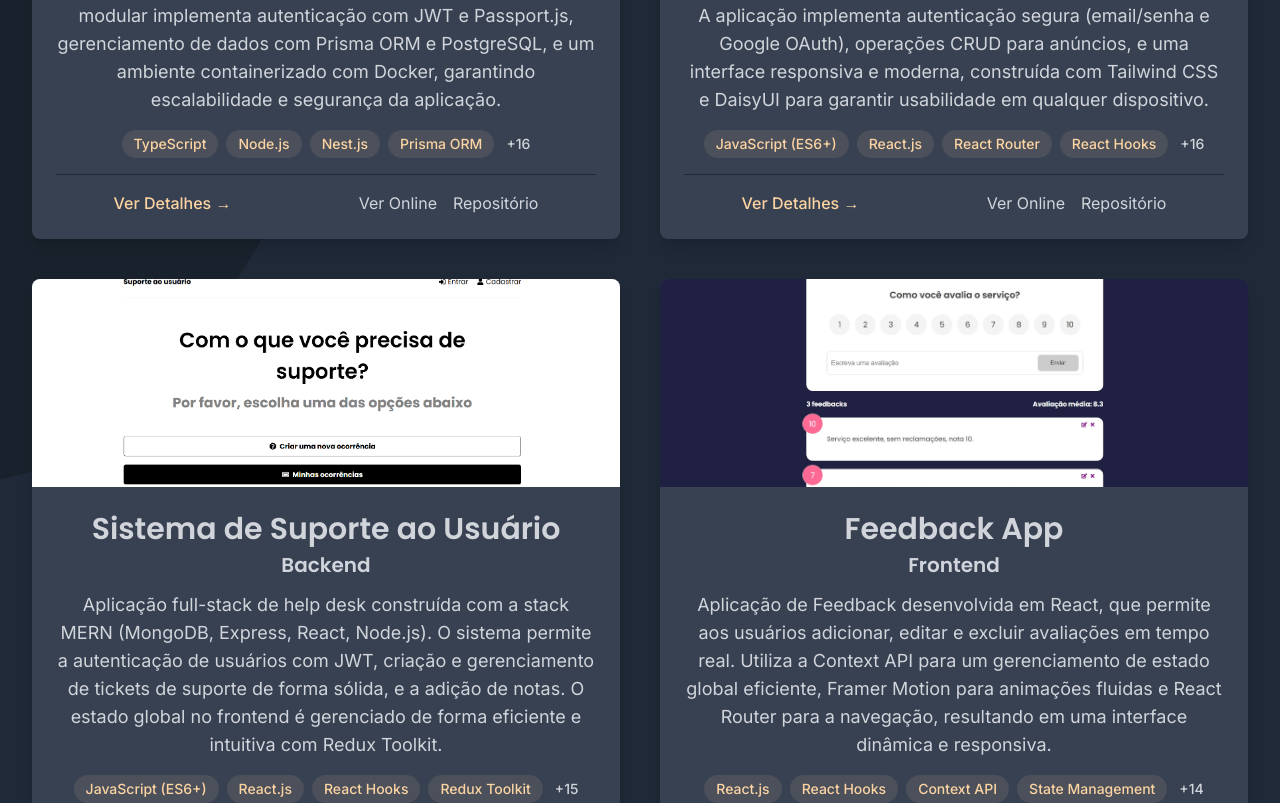
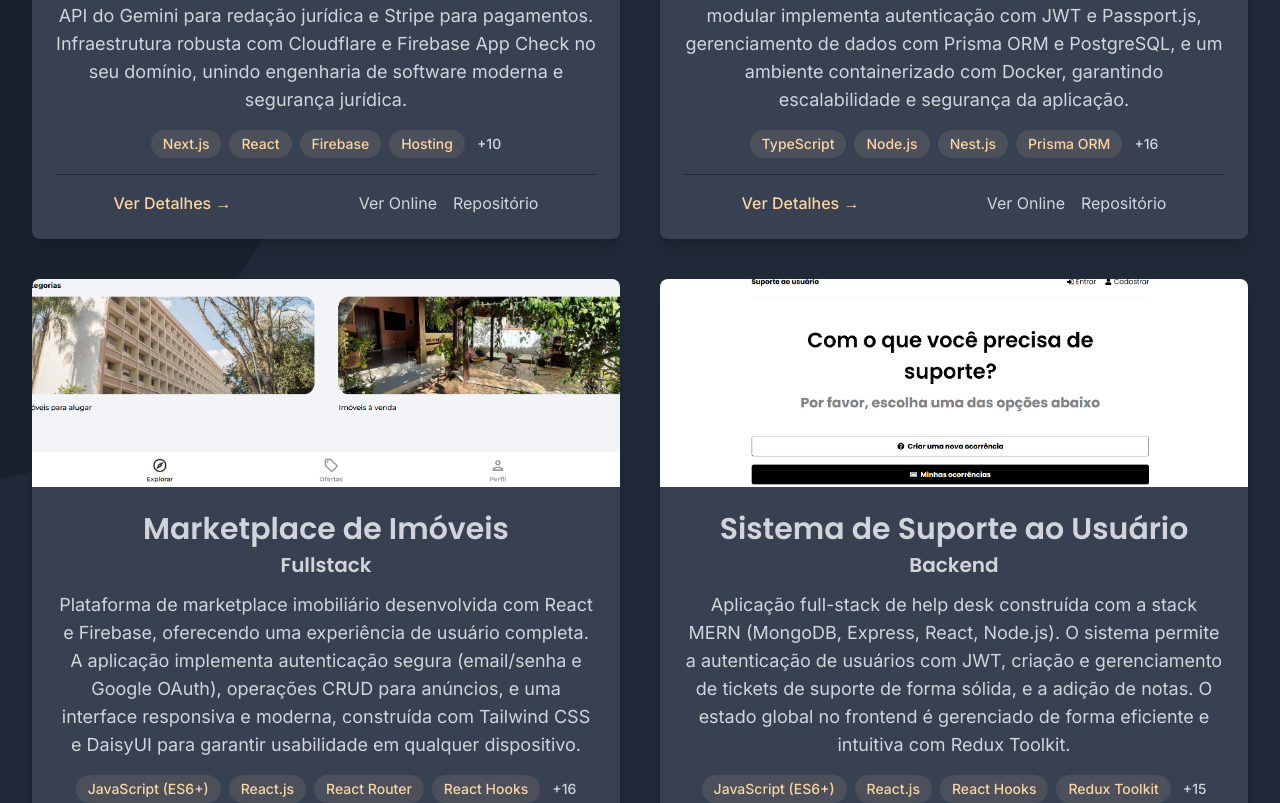
Before and after one commit to rodrigocvmd/portfolio, a Next.js app: page /projetos in a window 1280 px wide. Shown: the part 722-1525 px from the top of the page. Built offline with nearby package versions, Linux system fonts and the light colour scheme.

Commit message:
feat: add project Auto Defesa, remove project Feedback App

```diff
--- a/src/app/projetos/[slug]/page.tsx
+++ b/src/app/projetos/[slug]/page.tsx
@@ -4,6 +4,42 @@ import TechTag from "@/components/TechTag";
 import TechList from "@/components/TechList";
 
 const allProjects = [
+	{
+		title: "Auto Defesa",
+		stack: "(Fullstack)",
+		description: [
+			"Desenvolvi o Auto Defesa, um SaaS Fullstack que representa a convergência entre tecnologia de ponta e utilidade jurídica, automatizando a redação de recursos para multas de trânsito através da inteligência artificial generativa do Google Gemini. A solução foi construída utilizando Next.js para garantir um carregamento ultrarrápido e uma indexação de SEO eficiente, integrando-se perfeitamente ao ecossistema do Firebase para gestão de autenticação, banco de dados e hospedagem segura. Para o processamento financeiro, implementei uma estrutura robusta via Stripe API, adaptada especificamente para o mercado nacional com suporte a métodos de pagamento dinâmicos como Pix, Boleto Bancário e Cartão de Crédito, permitindo que a aplicação opere de forma totalmente autônoma no domínio meuautodefesa.com.br.",
+			"O principal obstáculo técnico e de negócio superado foi a necessidade de blindar a aplicação contra os custos variáveis e riscos de abuso comuns em sistemas baseados em LLMs (Large Language Models). Para solucionar essa questão, projetei uma arquitetura de segurança multicamada que utiliza o Firebase App Check com reCAPTCHA Enterprise para validar a integridade das requisições e impedir o uso da API por bots ou agentes externos. Complementarmente, estabeleci uma governança de recursos no Google Cloud Platform através de limites de cota diários e por minuto, criando 'disjuntores financeiros' que protegem o projeto contra picos de uso indesejados e garantem a sustentabilidade do modelo de negócio MicroSaaS frente a possíveis ataques de negação de serviço ou loops de código.",
+			"Além do desenvolvimento de software, gerenciei a infraestrutura de rede e entregabilidade de forma integral, realizando a migração da zona DNS para a Cloudflare para aproveitar recursos avançados de cache e proteção de borda. Um esforço significativo foi dedicado à autoridade do domínio e à confiabilidade das comunicações, onde implementei rigorosamente os protocolos de autenticação SPF, DKIM e DMARC para assegurar que e-mails transacionais — como comprovantes de pagamento e links de acesso — alcancem a caixa de entrada dos usuários sem interferência de filtros de SPAM. O resultado é um produto final que não apenas resolve um problema real de milhares de motoristas, mas que o faz sobre uma base tecnológica escalável, segura e orientada a uma alta performance operacional.",
+		],
+		imageUrl: "/images/auto-defesa.png", // Atualize o caminho da imagem
+		technologies: [
+			"Next.js",
+			"React Hooks",
+			"Firebase",
+			"Hosting",
+			"Authentication",
+			"Firebase App Check",
+			"reCAPTCHA Enterprise",
+			"Google Gemini API",
+			"Gemini 3.1 Pro",
+			"Gemini 3.1 Flash",
+			"Stripe API",
+			"Checkout Session",
+			"Cloudflare",
+			"DNS",
+			"Proxy",
+			"SPF",
+			"DKIM",
+			"DMARC",
+			"GCP Quotas",
+			"Rate Limiting",
+			"Git",
+		],
+		projectSlug: "auto-defesa",
+		liveUrl: "https://meuautodefesa.com.br",
+		repoUrl: "https://github.com/rodrigocvmd/auto-defesa",
+	},
 	{
 		title: "Plataforma de Gerenciamento de Recursos",
 		stack: "(Backend)",
@@ -110,39 +146,39 @@ const allProjects = [
 		liveUrl: "https://suporte-ao-usuario.onrender.com/",
 		repoUrl: "https://github.com/rodrigocvmd/suporte-ao-usuario",
 	},
-	{
-		title: "Feedback Application",
-		stack: "(Frontend)",
-		description: [
-			"Nesse projeto frontend, desenvolvi um sistema de feedback interativo e dinâmico, utilizando React para criar uma interface de usuário fluida e responsiva. O objetivo principal foi construir uma aplicação que permitisse o gerenciamento completo de avaliações em tempo real, implementando as funcionalidades de CRUD (Create, Read, Update, Delete) de forma intuitiva. Para enriquecer a experiência do usuário, integrei a biblioteca Framer Motion, que me permitiu adicionar animações elegantes nas transições e interações, tornando a navegação mais envolvente e visualmente agradável.",
-			"O maior desafio técnico foi o gerenciamento do estado global da aplicação. Para solucioná-lo, utilizei a Context API do React em conjunto com Hooks para criar um FeedbackContext. Essa abordagem permitiu o compartilhamento de dados e funções entre os componentes de forma eficiente, centralizando a lógica de adicionar, editar e excluir feedbacks sem a necessidade de bibliotecas externas de gerenciamento de estado. Isso garantiu que a interface reagisse de forma consistente às ações do usuário.",
-			"A execução deste projeto aprimorou minhas habilidades em arquitetura de componentes React, gerenciamento de estado global e na implementação de interfaces ricas e animadas. Ao superar os desafios de manter a consistência dos dados durante as operações de CRUD e transições de UI, demonstrei minha capacidade de construir aplicações front-end robustas, escaláveis e focadas na experiência do usuário. O resultado é uma aplicação funcional, performática e com um design moderno.",
-		],
-		imageUrl: "/images/feedback.png",
-		technologies: [
-			"React.js",
-			"React Hooks",
-			"Context API",
-			"State Management",
-			"React Router",
-			"Framer Motion",
-			"JavaScript (ES6+)",
-			"HTML5",
-			"CSS3",
-			"Component-Based Architecture",
-			"CRUD Operations",
-			"UI/UX Design",
-			"Animações de UI",
-			"Design Responsivo",
-			"JSON Server",
-			"React Icons",
-			"prop-types",
-			"Controle de Versão com Git",
-		],
-		projectSlug: "feedback-app",
-		liveUrl: "https://main--projeto-feedback.netlify.app/",
-		repoUrl: "https://github.com/rodrigocvmd/feedback-app",
-	},
+	// {
+	// 	title: "Feedback Application",
+	// 	stack: "(Frontend)",
+	// 	description: [
+	// 		"Nesse projeto frontend, desenvolvi um sistema de feedback interativo e dinâmico, utilizando React para criar uma interface de usuário fluida e responsiva. O objetivo principal foi construir uma aplicação que permitisse o gerenciamento completo de avaliações em tempo real, implementando as funcionalidades de CRUD (Create, Read, Update, Delete) de forma intuitiva. Para enriquecer a experiência do usuário, integrei a biblioteca Framer Motion, que me permitiu adicionar animações elegantes nas transições e interações, tornando a navegação mais envolvente e visualmente agradável.",
+	// 		"O maior desafio técnico foi o gerenciamento do estado global da aplicação. Para solucioná-lo, utilizei a Context API do React em conjunto com Hooks para criar um FeedbackContext. Essa abordagem permitiu o compartilhamento de dados e funções entre os componentes de forma eficiente, centralizando a lógica de adicionar, editar e excluir feedbacks sem a necessidade de bibliotecas externas de gerenciamento de estado. Isso garantiu que a interface reagisse de forma consistente às ações do usuário.",
+	// 		"A execução deste projeto aprimorou minhas habilidades em arquitetura de componentes React, gerenciamento de estado global e na implementação de interfaces ricas e animadas. Ao superar os desafios de manter a consistência dos dados durante as operações de CRUD e transições de UI, demonstrei minha capacidade de construir aplicações front-end robustas, escaláveis e focadas na experiência do usuário. O resultado é uma aplicação funcional, performática e com um design moderno.",
+	// 	],
+	// 	imageUrl: "/images/feedback.png",
+	// 	technologies: [
+	// 		"React.js",
+	// 		"React Hooks",
+	// 		"Context API",
+	// 		"State Management",
+	// 		"React Router",
+	// 		"Framer Motion",
+	// 		"JavaScript (ES6+)",
+	// 		"HTML5",
+	// 		"CSS3",
+	// 		"Component-Based Architecture",
+	// 		"CRUD Operations",
+	// 		"UI/UX Design",
+	// 		"Animações de UI",
+	// 		"Design Responsivo",
+	// 		"JSON Server",
+	// 		"React Icons",
+	// 		"prop-types",
+	// 		"Controle de Versão com Git",
+	// 	],
+	// 	projectSlug: "feedback-app",
+	// 	liveUrl: "https://main--projeto-feedback.netlify.app/",
+	// 	repoUrl: "https://github.com/rodrigocvmd/feedback-app",
+	// },
 	// TODO
 	{
 		title: "DELETAR Buscador Github",
--- a/src/app/projetos/page.tsx
+++ b/src/app/projetos/page.tsx
@@ -9,6 +9,32 @@ export const metadata: Metadata = {
 
 // Dados para todos os projetos
 const allProjects = [
+	{
+		title: "Auto Defesa",
+		stack: "Fullstack",
+		description:
+			"SaaS 'Auto Defesa', focado na automação de recursos de multas via IA. Desenvolvido com Next.js e Firebase, utiliza a API do Gemini para redação jurídica e Stripe para pagamentos. Infraestrutura robusta com Cloudflare e Firebase App Check no seu domínio, unindo engenharia de software moderna e segurança jurídica.",
+		imageUrl: "/images/auto-defesa.png",
+		technologies: [
+			"Next.js",
+			"React",
+			"Firebase",
+			"Hosting",
+			"Auth",
+			"App Check",
+			"Google Gemini API",
+			"Stripe API",
+			"Cloudflare",
+			"DNS",
+			"E-mail",
+			"Google Cloud Platform",
+			"Node.js",
+			"Tailwind CSS",
+		],
+		projectSlug: "auto-defesa",
+		liveUrl: "https://meuautodefesa.com.br",
+		repoUrl: "https://github.com/rodrigocvmd/auto-defesa",
+	},
 	{
 		title: "Plataforma de Gestão de Ativos",
 		stack: "Backend",
@@ -44,7 +70,7 @@ const allProjects = [
 	},
 	{
 		title: "Marketplace de Imóveis",
-		stack: "Full Stack com BaaS",
+		stack: "Fullstack",
 		description:
 			"Plataforma de marketplace imobiliário desenvolvida com React e Firebase, oferecendo uma experiência de usuário completa. A aplicação implementa autenticação segura (email/senha e Google OAuth), operações CRUD para anúncios, e uma interface responsiva e moderna, construída com Tailwind CSS e DaisyUI para garantir usabilidade em qualquer dispositivo.",
 		imageUrl: "/images/imgMarketPlaceImoveis.png",
@@ -105,36 +131,36 @@ const allProjects = [
 		liveUrl: "https://suporte-ao-usuario.onrender.com/",
 		repoUrl: "https://github.com/rodrigocvmd/suporte-ao-usuario",
 	},
-	{
-		title: "Feedback App",
-		stack: "Frontend",
-		description:
-			"Aplicação de Feedback desenvolvida em React, que permite aos usuários adicionar, editar e excluir avaliações em tempo real. Utiliza a Context API para um gerenciamento de estado global eficiente, Framer Motion para animações fluidas e React Router para a navegação, resultando em uma interface dinâmica e responsiva.",
-		imageUrl: "/images/feedback.png",
-		technologies: [
-			"React.js",
-			"React Hooks",
-			"Context API",
-			"State Management",
-			"React Router",
-			"Framer Motion",
-			"JavaScript (ES6+)",
-			"HTML5",
-			"CSS3",
-			"Component-Based Architecture",
-			"CRUD Operations",
-			"UI/UX Design",
-			"Animações de UI",
-			"Design Responsivo",
-			"JSON Server",
-			"React Icons",
-			"prop-types",
-			"Controle de Versão com Git",
-		],
-		projectSlug: "feedback-app",
-		liveUrl: "https://main--projeto-feedback.netlify.app/",
-		repoUrl: "https://github.com/rodrigocvmd/feedback-app",
-	},
+	// {
+	// 	title: "Feedback App",
+	// 	stack: "Frontend",
+	// 	description:
+	// 		"Aplicação de Feedback desenvolvida em React, que permite aos usuários adicionar, editar e excluir avaliações em tempo real. Utiliza a Context API para um gerenciamento de estado global eficiente, Framer Motion para animações fluidas e React Router para a navegação, resultando em uma interface dinâmica e responsiva.",
+	// 	imageUrl: "/images/feedback.png",
+	// 	technologies: [
+	// 		"React.js",
+	// 		"React Hooks",
+	// 		"Context API",
+	// 		"State Management",
+	// 		"React Router",
+	// 		"Framer Motion",
+	// 		"JavaScript (ES6+)",
+	// 		"HTML5",
+	// 		"CSS3",
+	// 		"Component-Based Architecture",
+	// 		"CRUD Operations",
+	// 		"UI/UX Design",
+	// 		"Animações de UI",
+	// 		"Design Responsivo",
+	// 		"JSON Server",
+	// 		"React Icons",
+	// 		"prop-types",
+	// 		"Controle de Versão com Git",
+	// 	],
+	// 	projectSlug: "feedback-app",
+	// 	liveUrl: "https://main--projeto-feedback.netlify.app/",
+	// 	repoUrl: "https://github.com/rodrigocvmd/feedback-app",
+	// },
 ];
 
 export default function ProjetosPage() {
```
Also changed, not shown: public/images/auto-defesa.png (added).
